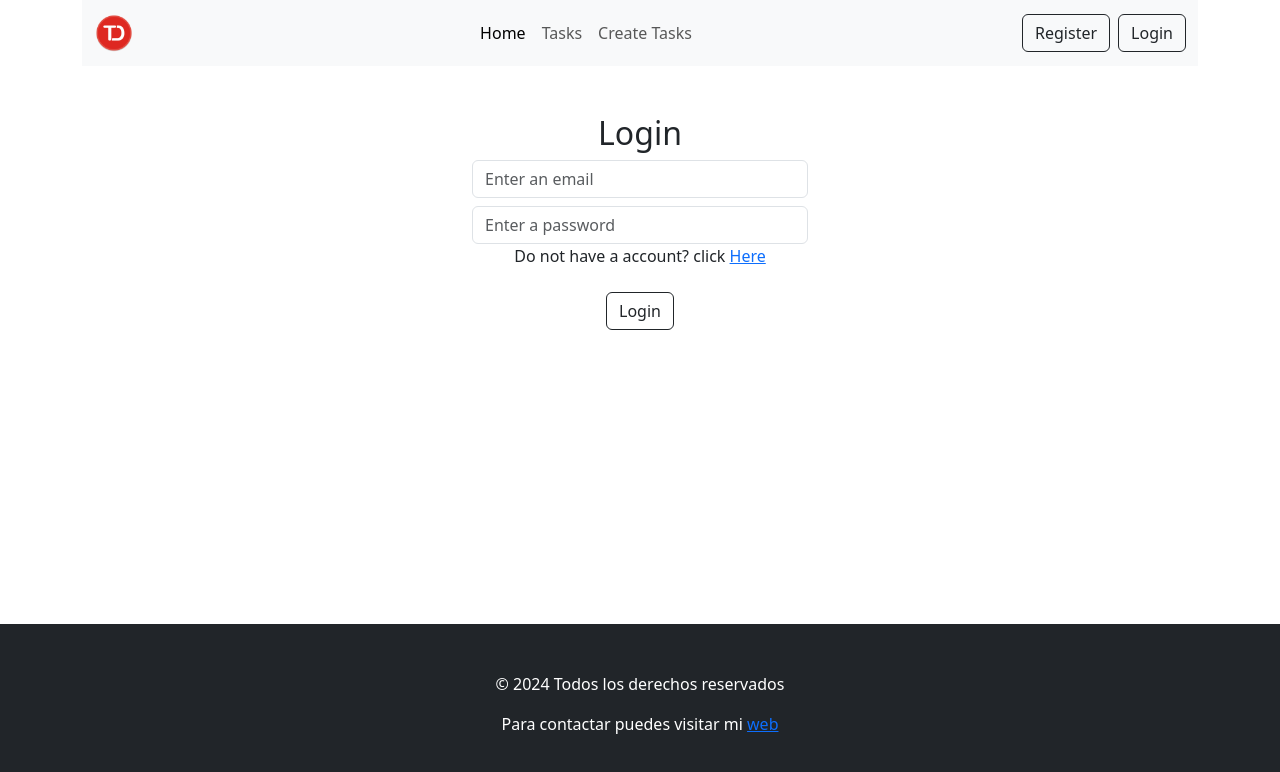
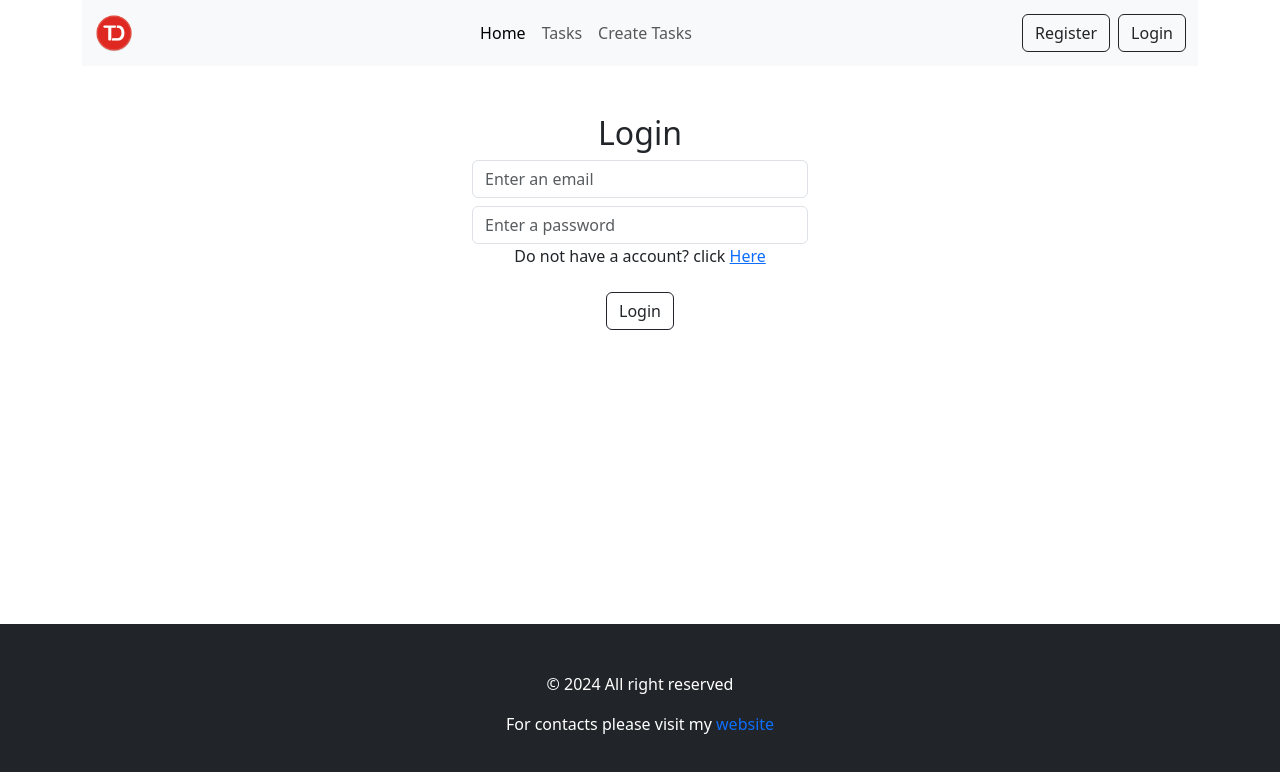
Before and after one commit to freeluckperson/auth-mern, a React (Vite) app in the folder client/: page /login in a window 1280 px wide. Shown: the top 772 px of the page. Built offline with nearby package versions, Linux system fonts and the light colour scheme.

Commit message:
Haciendo peticiones crud en el front

```diff
--- a/client/src/components/Footer.jsx
+++ b/client/src/components/Footer.jsx
@@ -1,12 +1,17 @@
 const Footer = () => {
   return (
-    <footer className="bg-dark text-white text-center py-5 fixed-bottom ">
+    <footer className="bg-dark   text-white text-center py-5 fixed-bottom ">
       <div className="container">
-        <p>© 2024 Todos los derechos reservados</p>
+        <p>© 2024 All right reserved</p>
 
         <p>
-          Para contactar puedes visitar mi{" "}
-          <a href="https://freeluckperson.github.io/my-web-gh-pages/">web</a>
+          For contacts please visit my{" "}
+          <a
+            className="text-decoration-none link-offset-3-hover  "
+            href="https://freeluckperson.github.io/my-web-gh-pages/"
+          >
+            website
+          </a>
         </p>
       </div>
     </footer>
--- a/client/src/components/TaskForm.jsx
+++ b/client/src/components/TaskForm.jsx
@@ -1,9 +1,11 @@
 import React, { useState } from "react";
 import { useForm } from "react-hook-form";
 import { useTask } from "../context/TaskContext";
+import { useNavigate } from "react-router-dom";
 
 const TaskForm = () => {
   const [showAlert, setShowAlert] = useState(false);
+  const navigate = useNavigate();
   const {
     register,
     handleSubmit,
@@ -17,6 +19,7 @@ const TaskForm = () => {
     createTask(data);
     reset();
     setShowAlert(true);
+    navigate("/tasks");
   });
 
   return (
--- a/client/src/components/Tasks.jsx
+++ b/client/src/components/Tasks.jsx
@@ -10,6 +10,11 @@ const Card = () => {
       {tasks?.map((task) => (
         <div key={task._id} className="col-md-4 mt-4">
           <div className="card h-100 ">
+            <div className="d-flex justify-content-end">
+              <button className="btn btn-outline-dark  border-0 ">Edit</button>
+
+              <button className="btn btn-outline-dark border-0  ">X</button>
+            </div>
             <div className="card-body">
               <h5 className="card-title"> {task.title.substring(0, 25)}</h5>
               <h6 className="card-subtitle mt-2 text-body-tertiary ">
```
